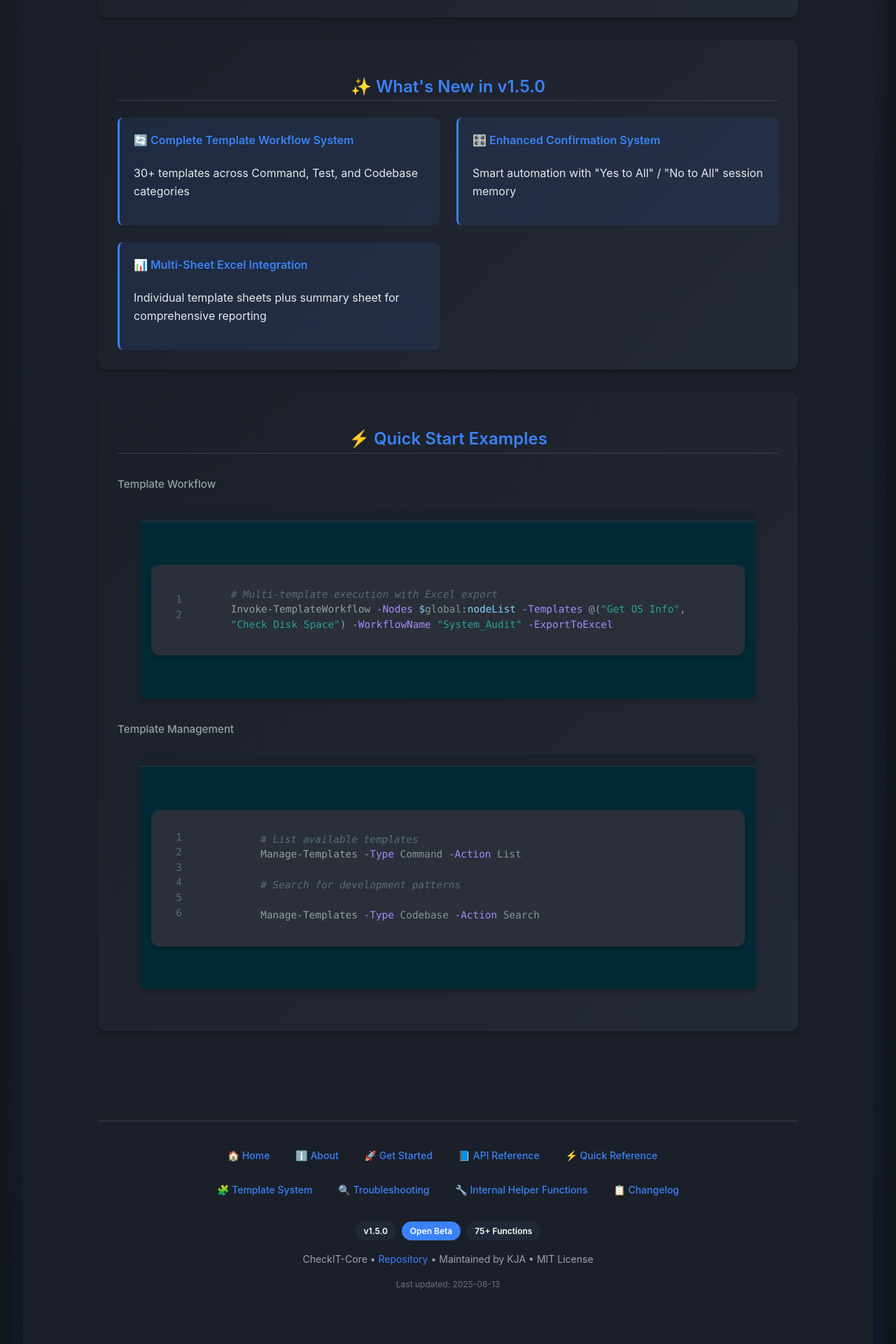
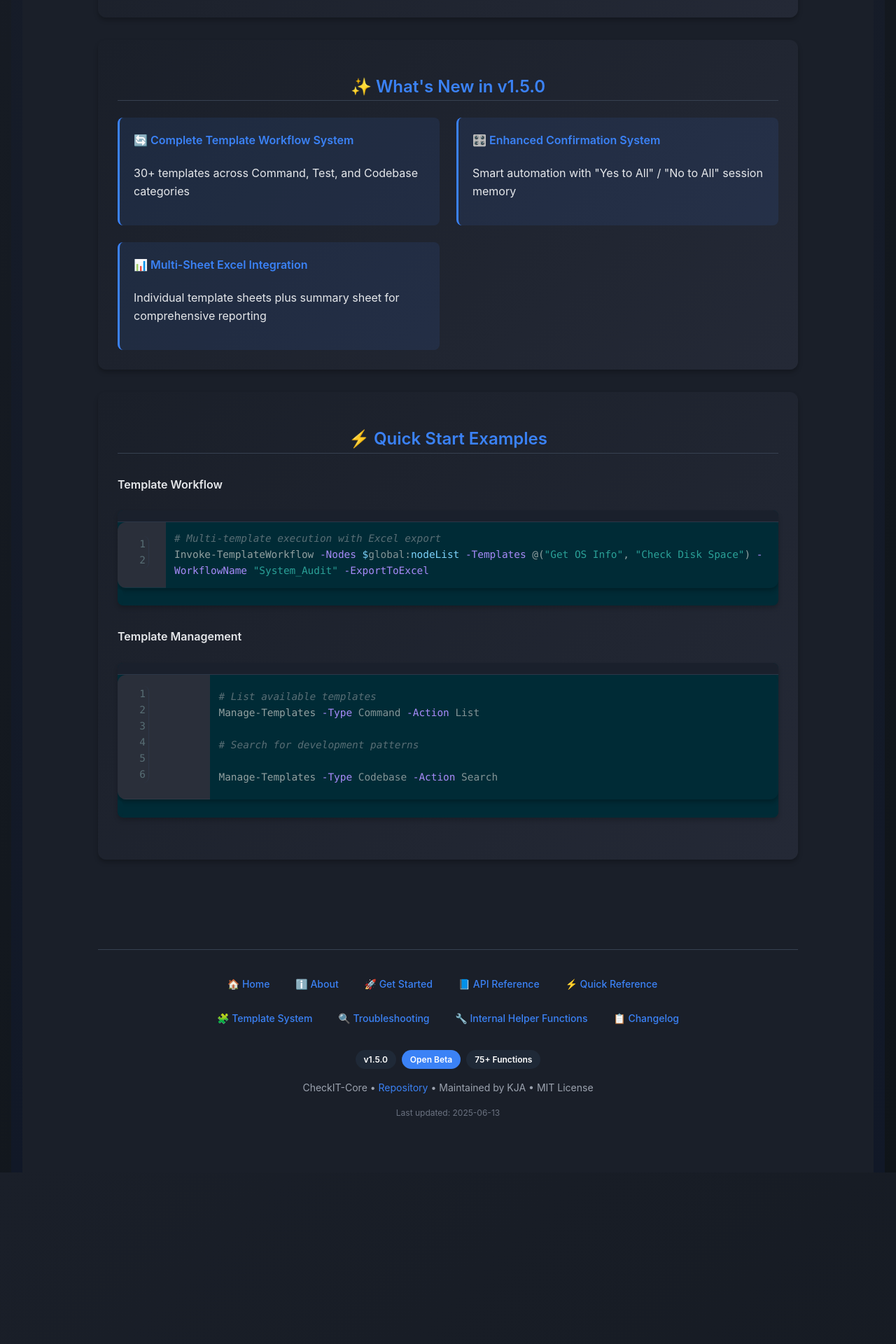
Before and after one commit to nyantoasty/CheckIT-Documentation, a Jekyll site: the page built from index.md, in a window 1280 px wide. Shown: the part 1555-3475 px from the top of the page at 70% size. Built offline with Jekyll 4.4.1, drawn with Linux system fonts in a browser that asks for light colours; after the commit the page ends 3230 px from its top, so only the background shows below that.

Commit message:
Correcting code highlight bg color and adjusting padding, etc

```diff
--- a/assets/style.css
+++ b/assets/style.css
@@ -765,17 +765,17 @@
   position: relative;
   border-radius: 0.5rem;
   overflow: hidden;
-  background: #002b36;
+  background: #1a1f29; /* Changed to match the dark gray background */
   box-shadow: 0 4px 6px rgba(0, 0, 0, 0.2);
-  border: 1px solid rgba(75, 85, 99, 0.3); /* Subtle border around entire code block */
+  border: 1px solid rgba(95, 105, 119, 0.3); /* Slightly lighter border */
 }
 
-/* Better code content spacing */
+/* Better code content spacing - expanded to fill container */
 .highlight pre {
-  padding: 1rem !important;
+  padding: 0.75rem !important;
   margin: 0 !important;
   overflow-x: auto !important;
-  background: transparent !important; /* Remove background to eliminate inner blue rectangle */
+  background: transparent !important;
 }
 
 /* Language label for code blocks */
@@ -792,15 +792,15 @@
   border-bottom: 1px solid #2d3748;
 }
 
-/* Line numbers styling - reduced left margin */
+/* Line numbers styling - reduced spacing */
 .highlight .lineno {
   color: #586e75 !important;
   display: inline-block;
-  padding: 0 0.4rem 0 0 !important; /* Reduced right padding */
-  margin-right: 0.4rem !important; /* Reduced right margin */
+  padding: 0 0.25rem 0 0 !important; /* Further reduced padding */
+  margin-right: 0.25rem !important; /* Reduced margin to move text closer */
   border-right: 1px solid #2d3748 !important;
   text-align: right;
-  min-width: 1.5rem !important; /* Reduced minimum width */
+  min-width: 1.25rem !important; /* Minimal width for numbers */
   user-select: none;
 }
 
@@ -828,33 +828,36 @@
   color: white;
 }
 
-/* Success state for copy button */
-.copy-button.copied {
-  background: rgba(72, 187, 120, 0.7);
-  color: white;
+/* Remove ALL extra containers and backgrounds */
+.highlight > pre,
+.highlight > div,
+.highlight td.code,
+.highlight table,
+.highlight tbody,
+.highlight tr {
+  background: transparent !important;
+  border: none !important;
+  margin: 0 !important;
+  padding: 0 !important;
 }
 
-/* Ensure consistent code styling */
-pre, code {
-  font-family: 'JetBrains Mono', 'Fira Code', 'Consolas', monospace !important;
-  font-size: 0.9rem !important;
-  line-height: 1.5 !important;
+/* Remove the previous highlight margin that created the blue rectangle */
+.highlight {
+  margin: 1.5rem 0 !important;
 }
 
-/* Remove any additional nested backgrounds or borders */
-.highlight pre code {
-  background: transparent !important;
-  border: none !important;
+/* Ensure code text is closer to line numbers */
+.highlight code {
+  padding-left: 0 !important;
 }
 
-/* Code example wrapper with better spacing */
+/* Ensure the code example has no extra margins */
 .code-example {
   margin: 2rem 0;
+  background: transparent !important;
 }
 
-.code-example h4 {
-  margin-bottom: 0.5rem;
-  color: #93a1a1;
-  font-size: 0.95rem;
-  font-weight: 500;
+/* Make sure preformatted text fits correctly */
+pre {
+  margin: 0 !important;
 }
```
